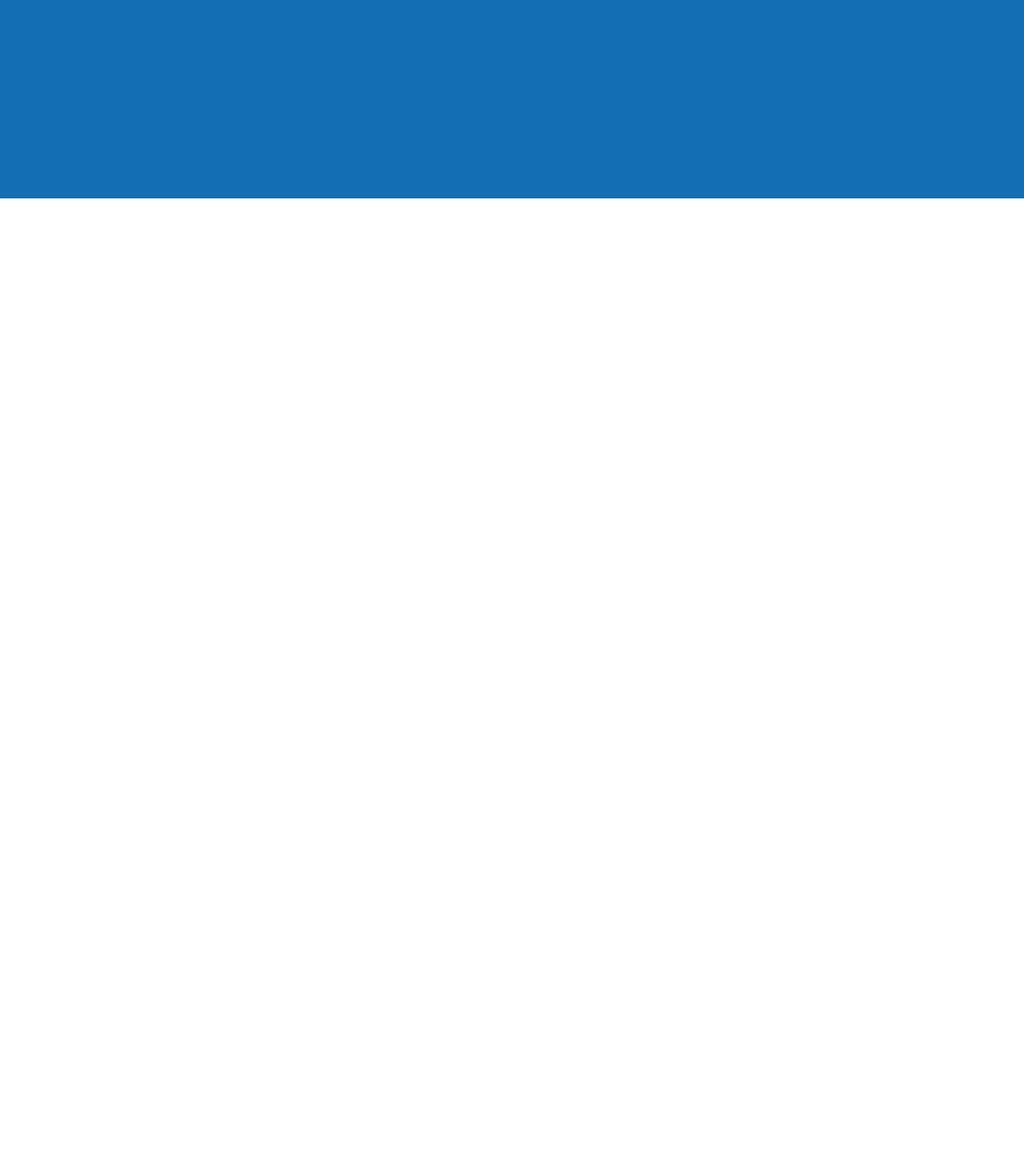
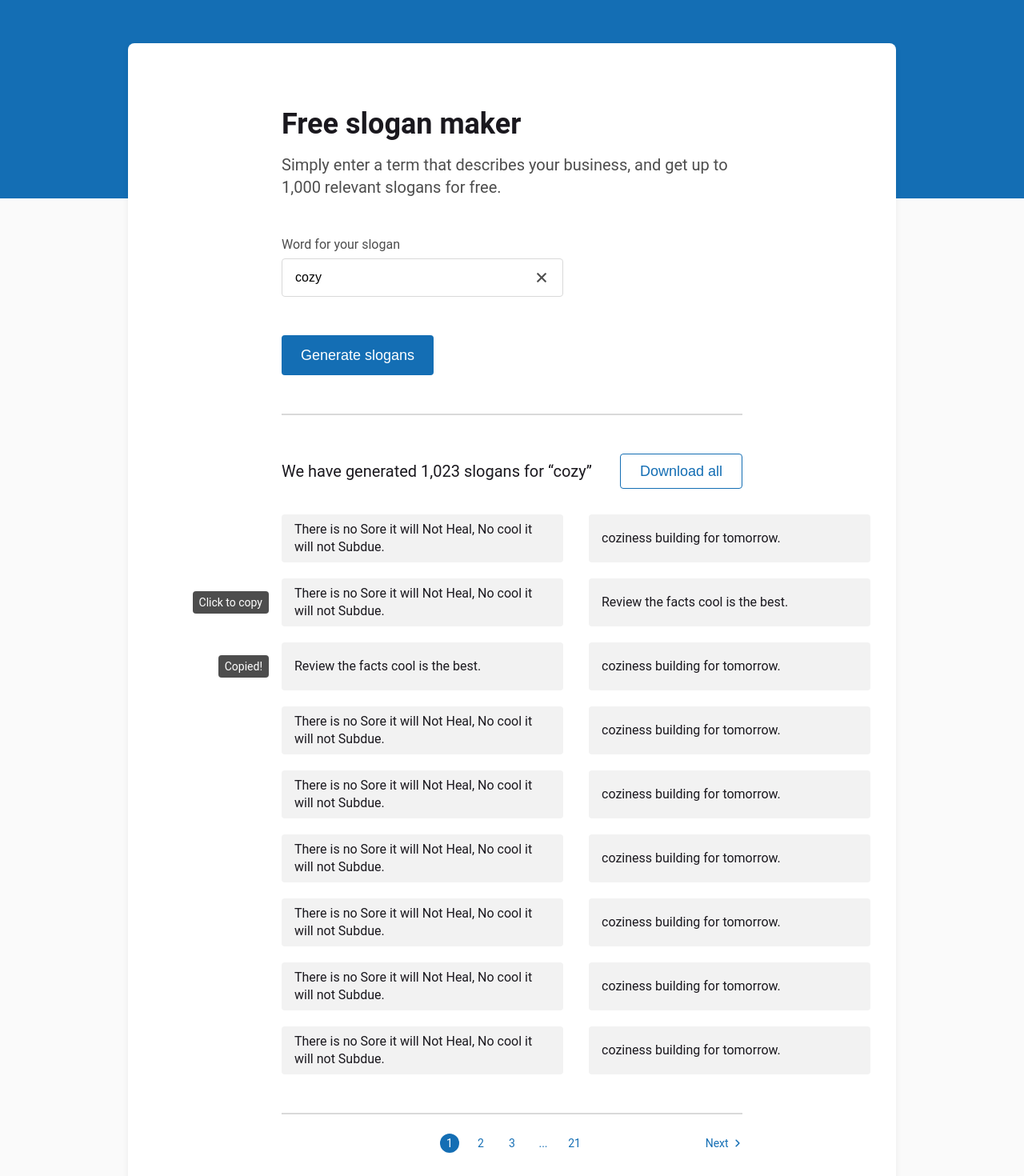
Before and after one commit to akash-1318/my-dukaan, a React (Create React App) app: page / in a window 1280 px wide. Shown: the part 80-1550 px from the top of the page at 80% size. Before the commit the page ends 800 px from the top, so only its background shows below. Built offline with nearby package versions, Linux system fonts and the light colour scheme.

Commit message:
feat - implemented slogan container

```diff
--- a/src/App.css
+++ b/src/App.css
@@ -1 +1,12 @@
 @import url(styles/common.css);
+
+
+.App {
+  position: relative;
+}
+
+.main__section {
+  display: flex;
+  justify-content: center;
+  align-items: center;
+}
--- a/src/App.js
+++ b/src/App.js
@@ -1,10 +1,13 @@
-import './App.css';
-import {Header} from "./components/component-exporter"
+import "./App.css";
+import { Header, SloganContainer } from "./components/component-exporter";
 
 function App() {
   return (
     <div className="App">
-      <Header/>
+      <Header />
+      <section className="main__section">
+        <SloganContainer />
+      </section>
     </div>
   );
 }
--- a/src/components/component-exporter.js
+++ b/src/components/component-exporter.js
@@ -1 +1,2 @@
 export {Header} from "./header/header"
+export {SloganContainer} from "./slogan-container/slogan-container"
--- /dev/null
+++ b/src/components/slogan-container/slogan-container.css
@@ -0,0 +1,182 @@
+.slogan.main-container {
+    width: calc(100% - 32rem);
+    background-color: var(--white-color);
+    border-radius: 8px;
+    padding: 6.4rem 19.2rem 6.4rem;
+    box-shadow: 0px 2px 8px rgba(26, 24, 30, 0.06);
+    margin-top: -19.4rem;
+}
+
+.primary__heading {
+    font-size: 3.6rem;
+    font-weight: 600;
+    line-height: 4.2rem;
+    color: var(--secondry-font-color);
+    margin: 1.6rem 0rem;
+}
+
+.primary__text {
+    font-size: 2rem;
+    font-weight: 400;
+    color: var(--primary-font-color);
+    line-height: 2.8rem;
+    word-wrap:break-word;
+    max-width: 73.6rem;
+}
+
+.slogan__input-container p:nth-child(1) {
+    margin-top: 4.8rem;
+    font-size: 1.6rem;
+    color: var(--primary-font-color);
+    font-weight: 400;
+    margin-bottom: 8px;
+}
+
+.input__style {
+    position: relative;
+    width: 35.2rem;
+}
+
+.input__style > input {
+    width: 35.2rem;
+    font-size: 1.6rem;
+    font-weight: 400;
+    outline: none;
+    border: 1px solid #D9D9D9;
+    padding: 1.2rem 3rem 1.2rem 1.6rem;
+    border-radius: 4px;
+    height: 4.8rem;
+}
+
+.input__style > img {
+    position: absolute;
+    right: 1.85rem;
+    top: 1.5rem;
+    cursor: pointer;
+}
+
+.btn {
+    font-size: 1.8rem;
+    font-weight: 400;
+    padding: 1.2rem 2.4rem;
+    border-radius: 4px;
+    cursor: pointer;
+    line-height: 2.6rem;
+}
+
+.slogan__generate-btn {
+    margin: 4.8rem 0rem;
+    border: none;
+    background-color: var(--primary-color);
+    color: var(--white-color);
+}
+
+hr{
+    border: 1px solid #D9D9D9;
+}
+
+.slogan__container-header {
+    display: flex;
+    justify-content: space-between;
+    align-items: center;
+    margin: 4.8rem 0rem 3.2rem 0rem;
+}
+
+.slogan__container-header > p{
+    font-size: 2rem;
+    font-weight: 400;
+    color: var(--secondry-font-color);
+}
+
+.btn.download__btn {
+    border: 1px solid var(--primary-color);
+    color: var(--primary-color);
+    background-color: var(--white-color);
+    padding: .8rem 2.4rem;
+}
+
+.slogan__chips-container {
+    display: grid;
+    grid-template-columns: repeat(2, minmax(35.2rem, 1fr));
+    grid-row-gap: 2rem;
+    grid-column-gap: 3.2rem;
+}
+
+.slogan__chip {
+    background-color: #F2F2F2;
+    border-radius: 4px;
+    padding: .8rem 1.6rem;
+    display: flex;
+    align-items: center;
+    min-height: 6rem;
+    position: relative;
+}
+
+.slogan__chip > p{
+    font-size: 1.6rem;
+    font-weight: 400;
+    line-height: 2.2rem;
+    color: var(--secondry-font-color);
+}
+
+.hr {
+    border: 1px solid #D9D9D9;
+    margin: 4.8rem 0rem 2.4rem 0rem;
+}
+
+.pagination {
+    display: flex;
+    justify-content: center;
+    align-items: center;
+    gap: 1.5rem;
+    position: relative;
+}
+
+.pagination > p {
+    min-height: 24px;
+    min-width: 24px;
+    border-radius: 50%;
+    display: flex;
+    justify-content: center;
+    align-items: center;
+    color: var(--primary-color);
+    cursor: pointer;
+    font-size: 1.4rem;
+    line-height: 2rem;
+    font-weight: 400;
+}
+
+.pagination > .selected {
+    background-color: var(--primary-color);
+    color: var(--white-color);
+}
+
+.pagination > div {
+    position: absolute;
+    right: 0px;
+    display: flex;
+    justify-content: center;
+    align-items: center;
+    font-size: 1.4rem;
+    color: var(--primary-color);
+    cursor: pointer;
+}
+
+.pagination > div > p{
+    margin-right: 5.4px;
+}
+
+.copy__status {
+    position: absolute;
+    z-index: 2;
+    font-size: 1.4rem;
+    line-height: 2rem;
+    font-weight: 400;
+    max-width: 10.6rem;
+    background-color: var(--primary-font-color);
+    color: var(--white-color);
+    padding: 4px 8px;
+    border-radius: 4px;
+    right: calc(100% + 1.6rem);
+    white-space: nowrap;
+}
--- /dev/null
+++ b/src/components/slogan-container/slogan-container.js
@@ -0,0 +1,106 @@
+import "./slogan-container.css";
+import cross from "../../assets/images/cross.png";
+import arrow from "../../assets/images/arrow.png";
+
+function SloganContainer() {
+  return (
+    <div className="slogan main-container">
+      <h1 className="primary__heading">Free slogan maker</h1>
+      <p className="primary__text">
+        Simply enter a term that describes your business, and get up to 1,000
+        relevant slogans for free.
+      </p>
+      <div className="slogan__input-container">
+        <p>Word for your slogan</p>
+        <div className="input__style">
+          <input type="text" placeholder="cozy" value="cozy" />
+          <img src={cross} alt="cancel" />
+        </div>
+        <button className="btn slogan__generate-btn">Generate slogans</button>
+      </div>
+      <hr/>
+      <div className="slogan__container">
+          <div className="slogan__container-header">
+              <p>We have generated 1,023 slogans for “cozy”</p>
+              <button className="btn download__btn">Download all</button>
+          </div>
+          <div className="slogan__chips-container">
+              <div className="slogan__chip">
+                  <p>There is no Sore it will Not Heal, No cool it will not Subdue.</p>
+              </div>
+              <div className="slogan__chip">
+                  <p>coziness building for tomorrow.</p>
+              </div>
+              <div className="slogan__chip">
+                  <p>There is no Sore it will Not Heal, No cool it will not Subdue.</p>
+                  <div className="copy__status">
+                      <p>Click to copy</p>
+                  </div>
+              </div>
+              <div className="slogan__chip">
+                  <p>Review the facts cool is the best.</p>
+              </div>
+              <div className="slogan__chip">
+                  <p>Review the facts cool is the best.</p>
+                  <div className="copy__status copied">
+                      <p>Copied!</p>
+                  </div>
+              </div>
+              <div className="slogan__chip">
+                  <p>coziness building for tomorrow.</p>
+              </div>
+              <div className="slogan__chip">
+                  <p>There is no Sore it will Not Heal, No cool it will not Subdue.</p>
+              </div>
+              <div className="slogan__chip">
+                  <p>coziness building for tomorrow.</p>
+              </div>
+              <div className="slogan__chip">
+                  <p>There is no Sore it will Not Heal, No cool it will not Subdue.</p>
+              </div>
+              <div className="slogan__chip">
+                  <p>coziness building for tomorrow.</p>
+              </div>
+              <div className="slogan__chip">
+                  <p>There is no Sore it will Not Heal, No cool it will not Subdue.</p>
+              </div>
+              <div className="slogan__chip">
+                  <p>coziness building for tomorrow.</p>
+              </div>
+              <div className="slogan__chip">
+                  <p>There is no Sore it will Not Heal, No cool it will not Subdue.</p>
+              </div>
+              <div className="slogan__chip">
+                  <p>coziness building for tomorrow.</p>
+              </div>
+              <div className="slogan__chip">
+                  <p>There is no Sore it will Not Heal, No cool it will not Subdue.</p>
+              </div>
+              <div className="slogan__chip">
+                  <p>coziness building for tomorrow.</p>
+              </div>
+              <div className="slogan__chip">
+                  <p>There is no Sore it will Not Heal, No cool it will not Subdue.</p>
+              </div>
+              <div className="slogan__chip">
+                  <p>coziness building for tomorrow.</p>
+              </div>
+          </div>
+          <hr className="hr"/>
+          <div className="pagination">
+              <p className="selected">1</p>
+              <p>2</p>
+              <p>3</p>
+              <p>...</p>
+              <p>21</p>
+              <div>
+              <p className="next__btn">Next</p>
+              <img src={arrow} alt="arrow"/>
+              </div>
+          </div>
+      </div>
+    </div>
+  );
+}
+
+export { SloganContainer };
--- a/src/styles/common.css
+++ b/src/styles/common.css
@@ -4,6 +4,7 @@
     --secondry-font-color : #1A181E;
     --white-color : #FFFFFF;
     --black-color : #000;
+    --app-background : #FAFAFA;
 }
 
 *{
@@ -15,4 +16,5 @@
 html{
     font-size:62.5%;
     font-family: 'Roboto', sans-serif;
+    background-color: var(--app-background);
 }
```
Also changed, not shown: src/assets/images/arrow.png (added), src/assets/images/cross.png (added).
